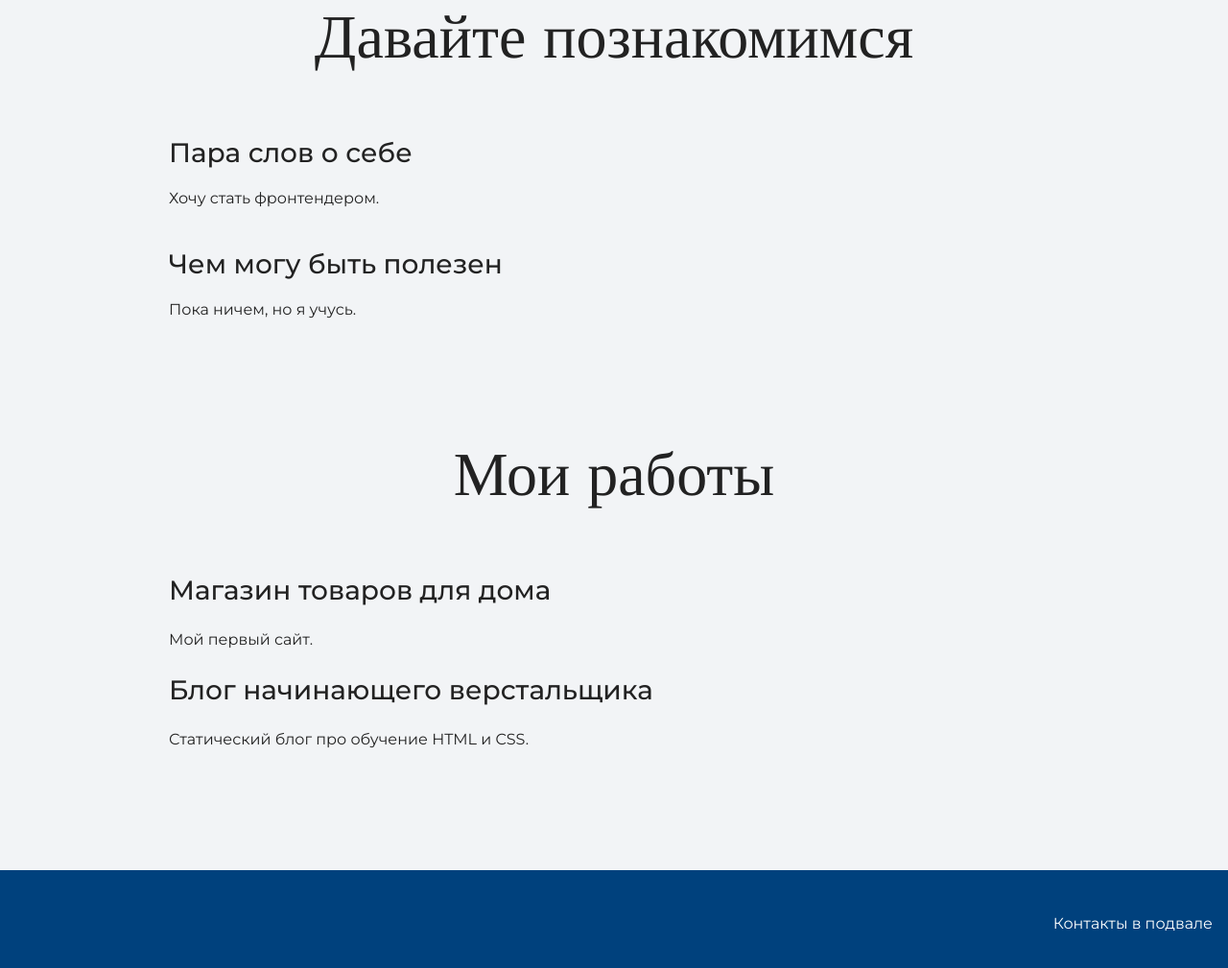
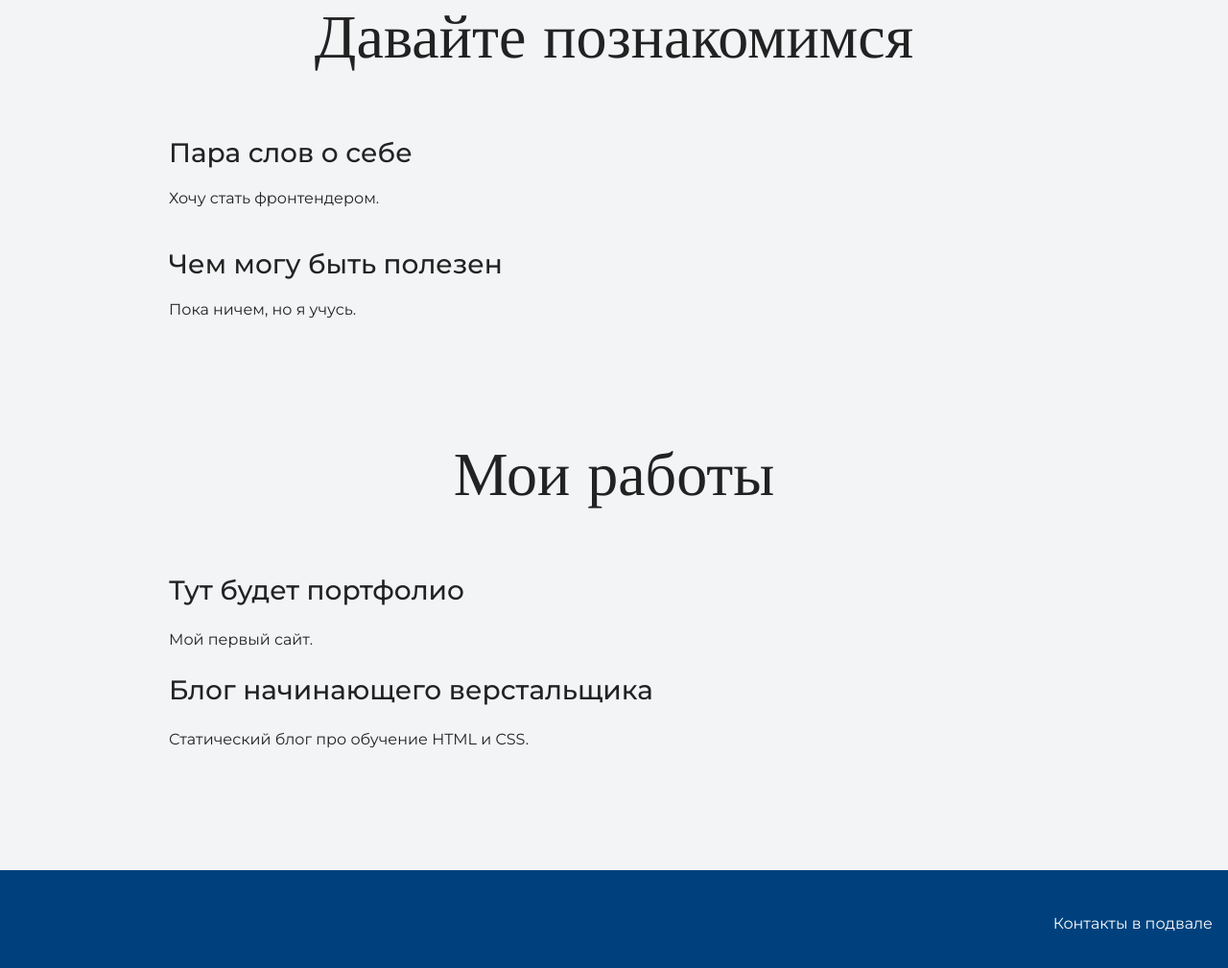
Before and after one commit to photolebedev/htmlacademy-study, a plain HTML site: page index.html in a window 1280 px wide. Shown: the part 1033-2042 px from the top of the page at 96% size. Drawn offline with nearby package versions, Linux system fonts and the light colour scheme.

Commit message:
меняет текст на главной странице

```diff
--- a/index.html
+++ b/index.html
@@ -34,7 +34,7 @@
         <div class="container">
       <h2 class="subheading">Мои работы</h2>
 
-      <h3>Магазин товаров для дома</h3>
+      <h3>Тут будет портфолио</h3>
       <p>Мой первый сайт.</p>
 
       <h3>Блог начинающего верстальщика</h3>
```
